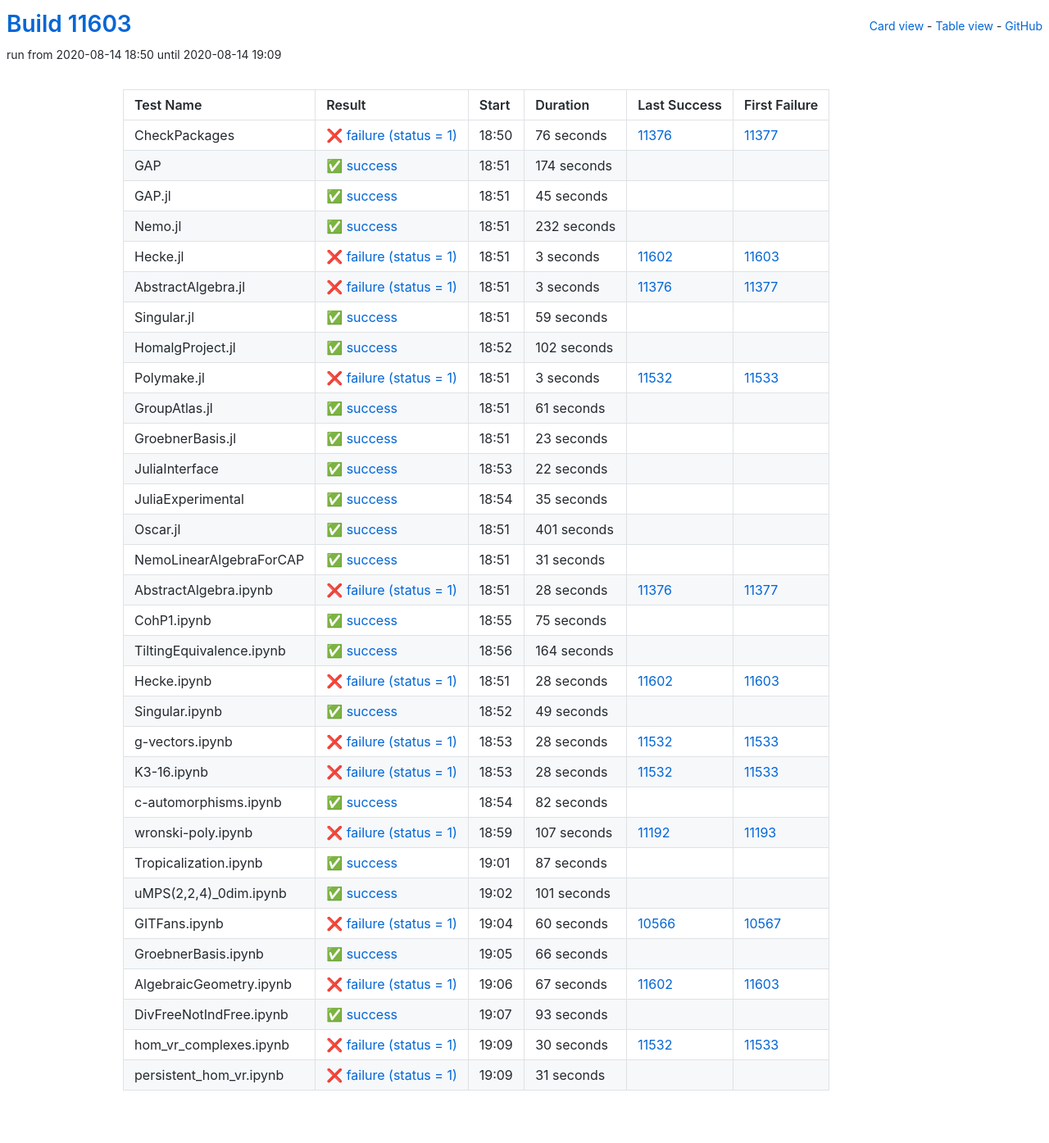
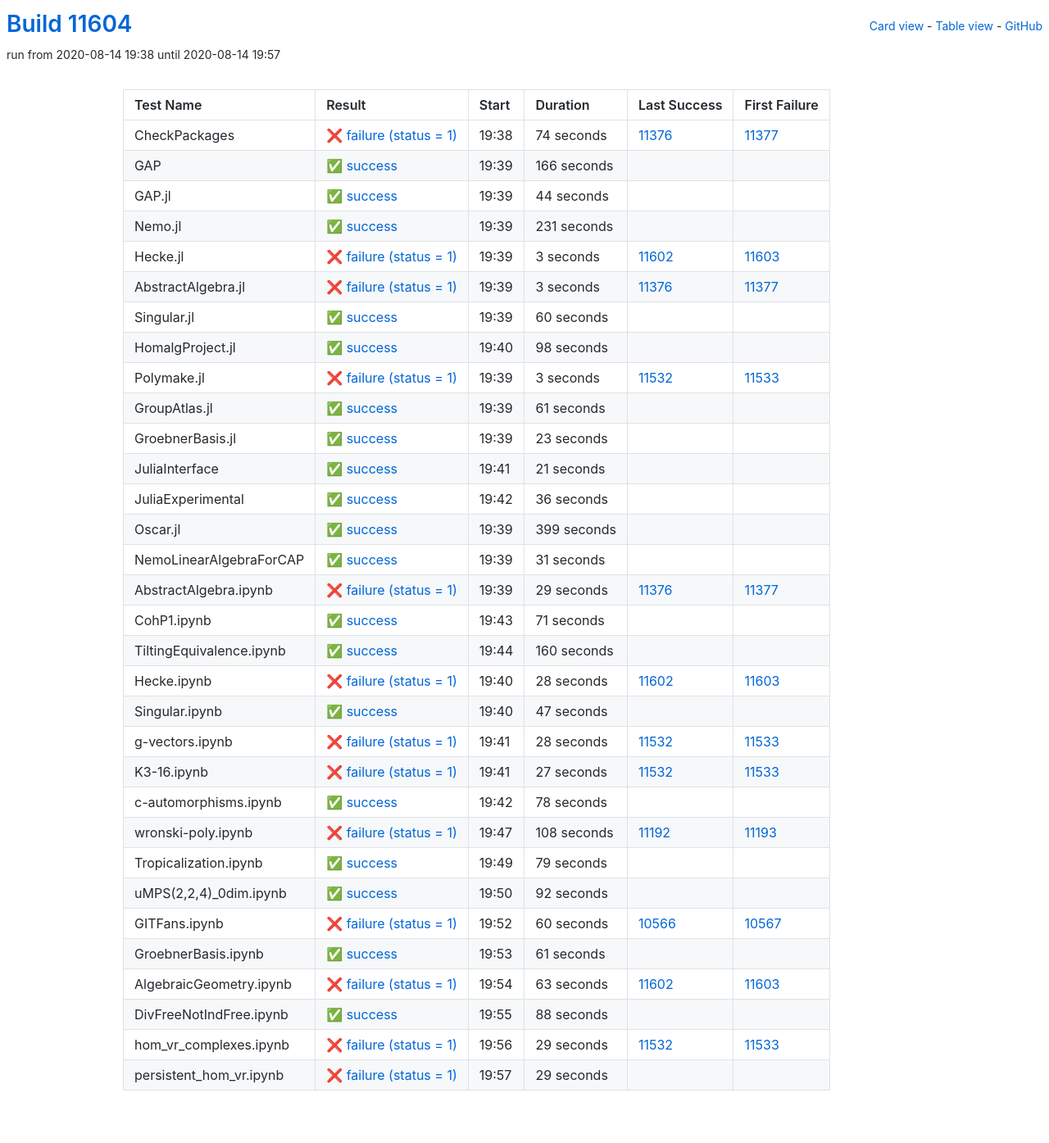
Before and after one commit to oscar-system/oscar-ci-status, a Jekyll site: the page built from table.html, in a window 1280 px wide. Shown: the whole page at 82% size. Built offline with Jekyll 4.4.1, drawn with Linux system fonts in a browser that asks for light colours.

Commit message:
Build #11604

```diff
--- a/_data/ci.yml
+++ b/_data/ci.yml
@@ -1,6 +1,6 @@
 ---
-build: 11603
-build_url: https://oscarci.mathematik.uni-kl.de/job/oscar/11603/
+build: 11604
+build_url: https://oscarci.mathematik.uni-kl.de/job/oscar/11604/
 job: oscar
 organization: oscar-system
 repo: oscar-ci-status
@@ -8,56 +8,56 @@
 tests:
 - name: CheckPackages
   id: checkpackages
-  log: https://oscarci.mathematik.uni-kl.de/job/oscar/11603/artifact/logs/build-11603/CheckPackages.log
-  start: 2020-08-14 18:50
+  log: https://oscarci.mathematik.uni-kl.de/job/oscar/11604/artifact/logs/build-11604/CheckPackages.log
+  start: 2020-08-14 19:38
   success: false
   exitcode: 1
   status: failure
-  duration: 76
+  duration: 74
   last_success: 11376
   last_success_url: https://oscarci.mathematik.uni-kl.de/job/oscar/11376/
   first_failure: 11377
   first_failure_url: https://oscarci.mathematik.uni-kl.de/job/oscar/11377/
 - name: GAP
   id: gap
-  log: https://oscarci.mathematik.uni-kl.de/job/oscar/11603/artifact/logs/build-11603/GAP.log
-  start: 2020-08-14 18:51
+  log: https://oscarci.mathematik.uni-kl.de/job/oscar/11604/artifact/logs/build-11604/GAP.log
+  start: 2020-08-14 19:39
   success: true
   exitcode: 0
   status: success
-  duration: 174
+  duration: 166
   last_success: false
   last_success_url:
   first_failure: false
   first_failure_url:
 - name: GAP.jl
   id: gap-jl
-  log: https://oscarci.mathematik.uni-kl.de/job/oscar/11603/artifact/logs/build-11603/GAP.jl.log
-  start: 2020-08-14 18:51
+  log: https://oscarci.mathematik.uni-kl.de/job/oscar/11604/artifact/logs/build-11604/GAP.jl.log
+  start: 2020-08-14 19:39
   success: true
   exitcode: 0
   status: success
-  duration: 45
+  duration: 44
   last_success: false
   last_success_url:
   first_failure: false
   first_failure_url:
 - name: Nemo.jl
   id: nemo-jl
-  log: https://oscarci.mathematik.uni-kl.de/job/oscar/11603/artifact/logs/build-11603/Nemo.jl.log
-  start: 2020-08-14 18:51
+  log: https://oscarci.mathematik.uni-kl.de/job/oscar/11604/artifact/logs/build-11604/Nemo.jl.log
+  start: 2020-08-14 19:39
   success: true
   exitcode: 0
   status: success
-  duration: 232
+  duration: 231
   last_success: false
   last_success_url:
   first_failure: false
   first_failure_url:
 - name: Hecke.jl
   id: hecke-jl
-  log: https://oscarci.mathematik.uni-kl.de/job/oscar/11603/artifact/logs/build-11603/Hecke.jl.log
-  start: 2020-08-14 18:51
+  log: https://oscarci.mathematik.uni-kl.de/job/oscar/11604/artifact/logs/build-11604/Hecke.jl.log
+  start: 2020-08-14 19:39
   success: false
   exitcode: 1
   status: failure
@@ -68,8 +68,8 @@
   first_failure_url: https://oscarci.mathematik.uni-kl.de/job/oscar/11603/
 - name: AbstractAlgebra.jl
   id: abstractalgebra-jl
-  log: https://oscarci.mathematik.uni-kl.de/job/oscar/11603/artifact/logs/build-11603/AbstractAlgebra.jl.log
-  start: 2020-08-14 18:51
+  log: https://oscarci.mathematik.uni-kl.de/job/oscar/11604/artifact/logs/build-11604/AbstractAlgebra.jl.log
+  start: 2020-08-14 19:39
   success: false
   exitcode: 1
   status: failure
@@ -80,32 +80,32 @@
   first_failure_url: https://oscarci.mathematik.uni-kl.de/job/oscar/11377/
 - name: Singular.jl
   id: singular-jl
-  log: https://oscarci.mathematik.uni-kl.de/job/oscar/11603/artifact/logs/build-11603/Singular.jl.log
-  start: 2020-08-14 18:51
+  log: https://oscarci.mathematik.uni-kl.de/job/oscar/11604/artifact/logs/build-11604/Singular.jl.log
+  start: 2020-08-14 19:39
   success: true
   exitcode: 0
   status: success
-  duration: 59
+  duration: 60
   last_success: false
   last_success_url:
   first_failure: false
   first_failure_url:
 - name: HomalgProject.jl
   id: homalgproject-jl
-  log: https://oscarci.mathematik.uni-kl.de/job/oscar/11603/artifact/logs/build-11603/HomalgProject.jl.log
-  start: 2020-08-14 18:52
+  log: https://oscarci.mathematik.uni-kl.de/job/oscar/11604/artifact/logs/build-11604/HomalgProject.jl.log
+  start: 2020-08-14 19:40
   success: true
   exitcode: 0
   status: success
-  duration: 102
+  duration: 98
   last_success: false
   last_success_url:
   first_failure: false
   first_failure_url:
 - name: Polymake.jl
   id: polymake-jl
-  log: https://oscarci.mathematik.uni-kl.de/job/oscar/11603/artifact/logs/build-11603/Polymake.jl.log
-  start: 2020-08-14 18:51
+  log: https://oscarci.mathematik.uni-kl.de/job/oscar/11604/artifact/logs/build-11604/Polymake.jl.log
+  start: 2020-08-14 19:39
   success: false
   exitcode: 1
   status: failure
@@ -116,8 +116,8 @@
   first_failure_url: https://oscarci.mathematik.uni-kl.de/job/oscar/11533/
 - name: GroupAtlas.jl
   id: groupatlas-jl
-  log: https://oscarci.mathematik.uni-kl.de/job/oscar/11603/artifact/logs/build-11603/GroupAtlas.jl.log
-  start: 2020-08-14 18:51
+  log: https://oscarci.mathematik.uni-kl.de/job/oscar/11604/artifact/logs/build-11604/GroupAtlas.jl.log
+  start: 2020-08-14 19:39
   success: true
   exitcode: 0
   status: success
@@ -128,8 +128,8 @@
   first_failure_url:
 - name: GroebnerBasis.jl
   id: groebnerbasis-jl
-  log: https://oscarci.mathematik.uni-kl.de/job/oscar/11603/artifact/logs/build-11603/GroebnerBasis.jl.log
-  start: 2020-08-14 18:51
+  log: https://oscarci.mathematik.uni-kl.de/job/oscar/11604/artifact/logs/build-11604/GroebnerBasis.jl.log
+  start: 2020-08-14 19:39
   success: true
   exitcode: 0
   status: success
@@ -140,44 +140,44 @@
   first_failure_url:
 - name: JuliaInterface
   id: juliainterface
-  log: https://oscarci.mathematik.uni-kl.de/job/oscar/11603/artifact/logs/build-11603/JuliaInterface.log
-  start: 2020-08-14 18:53
+  log: https://oscarci.mathematik.uni-kl.de/job/oscar/11604/artifact/logs/build-11604/JuliaInterface.log
+  start: 2020-08-14 19:41
   success: true
   exitcode: 0
   status: success
-  duration: 22
+  duration: 21
   last_success: false
   last_success_url:
   first_failure: false
   first_failure_url:
 - name: JuliaExperimental
   id: juliaexperimental
-  log: https://oscarci.mathematik.uni-kl.de/job/oscar/11603/artifact/logs/build-11603/JuliaExperimental.log
-  start: 2020-08-14 18:54
+  log: https://oscarci.mathematik.uni-kl.de/job/oscar/11604/artifact/logs/build-11604/JuliaExperimental.log
+  start: 2020-08-14 19:42
   success: true
   exitcode: 0
   status: success
-  duration: 35
+  duration: 36
   last_success: false
   last_success_url:
   first_failure: false
   first_failure_url:
 - name: Oscar.jl
   id: oscar-jl
-  log: https://oscarci.mathematik.uni-kl.de/job/oscar/11603/artifact/logs/build-11603/Oscar.jl.log
-  start: 2020-08-14 18:51
+  log: https://oscarci.mathematik.uni-kl.de/job/oscar/11604/artifact/logs/build-11604/Oscar.jl.log
+  start: 2020-08-14 19:39
   success: true
   exitcode: 0
   status: success
-  duration: 401
+  duration: 399
   last_success: false
   last_success_url:
   first_failure: false
   first_failure_url:
 - name: NemoLinearAlgebraForCAP
   id: nemolinearalgebraforcap
-  log: https://oscarci.mathematik.uni-kl.de/job/oscar/11603/artifact/logs/build-11603/NemoLinearAlgebraForCAP.log
-  start: 2020-08-14 18:51
+  log: https://oscarci.mathematik.uni-kl.de/job/oscar/11604/artifact/logs/build-11604/NemoLinearAlgebraForCAP.log
+  start: 2020-08-14 19:39
   success: true
   exitcode: 0
   status: success
@@ -188,44 +188,44 @@
   first_failure_url:
 - name: AbstractAlgebra.ipynb
   id: abstractalgebra-ipynb
-  log: https://oscarci.mathematik.uni-kl.de/job/oscar/11603/artifact/logs/build-11603/AbstractAlgebra.ipynb.log
-  start: 2020-08-14 18:51
+  log: https://oscarci.mathematik.uni-kl.de/job/oscar/11604/artifact/logs/build-11604/AbstractAlgebra.ipynb.log
+  start: 2020-08-14 19:39
   success: false
   exitcode: 1
   status: failure
-  duration: 28
+  duration: 29
   last_success: 11376
   last_success_url: https://oscarci.mathematik.uni-kl.de/job/oscar/11376/
   first_failure: 11377
   first_failure_url: https://oscarci.mathematik.uni-kl.de/job/oscar/11377/
 - name: CohP1.ipynb
   id: cohp1-ipynb
-  log: https://oscarci.mathematik.uni-kl.de/job/oscar/11603/artifact/logs/build-11603/CohP1.ipynb.log
-  start: 2020-08-14 18:55
+  log: https://oscarci.mathematik.uni-kl.de/job/oscar/11604/artifact/logs/build-11604/CohP1.ipynb.log
+  start: 2020-08-14 19:43
   success: true
   exitcode: 0
   status: success
-  duration: 75
+  duration: 71
   last_success: false
   last_success_url:
   first_failure: false
   first_failure_url:
 - name: TiltingEquivalence.ipynb
   id: tiltingequivalence-ipynb
-  log: https://oscarci.mathematik.uni-kl.de/job/oscar/11603/artifact/logs/build-11603/TiltingEquivalence.ipynb.log
-  start: 2020-08-14 18:56
+  log: https://oscarci.mathematik.uni-kl.de/job/oscar/11604/artifact/logs/build-11604/TiltingEquivalence.ipynb.log
+  start: 2020-08-14 19:44
   success: true
   exitcode: 0
   status: success
-  duration: 164
+  duration: 160
   last_success: false
   last_success_url:
   first_failure: false
   first_failure_url:
 - name: Hecke.ipynb
   id: hecke-ipynb
-  log: https://oscarci.mathematik.uni-kl.de/job/oscar/11603/artifact/logs/build-11603/Hecke.ipynb.log
-  start: 2020-08-14 18:51
+  log: https://oscarci.mathematik.uni-kl.de/job/oscar/11604/artifact/logs/build-11604/Hecke.ipynb.log
+  start: 2020-08-14 19:40
   success: false
   exitcode: 1
   status: failure
@@ -236,20 +236,20 @@
   first_failure_url: https://oscarci.mathematik.uni-kl.de/job/oscar/11603/
 - name: Singular.ipynb
   id: singular-ipynb
-  log: https://oscarci.mathematik.uni-kl.de/job/oscar/11603/artifact/logs/build-11603/Singular.ipynb.log
-  start: 2020-08-14 18:52
+  log: https://oscarci.mathematik.uni-kl.de/job/oscar/11604/artifact/logs/build-11604/Singular.ipynb.log
+  start: 2020-08-14 19:40
   success: true
   exitcode: 0
   status: success
-  duration: 49
+  duration: 47
   last_success: false
   last_success_url:
   first_failure: false
   first_failure_url:
 - name: g-vectors.ipynb
   id: g-vectors-ipynb
-  log: https://oscarci.mathematik.uni-kl.de/job/oscar/11603/artifact/logs/build-11603/g-vectors.ipynb.log
-  start: 2020-08-14 18:53
+  log: https://oscarci.mathematik.uni-kl.de/job/oscar/11604/artifact/logs/build-11604/g-vectors.ipynb.log
+  start: 2020-08-14 19:41
   success: false
   exitcode: 1
   status: failure
@@ -260,68 +260,68 @@
   first_failure_url: https://oscarci.mathematik.uni-kl.de/job/oscar/11533/
 - name: K3-16.ipynb
   id: k3-16-ipynb
-  log: https://oscarci.mathematik.uni-kl.de/job/oscar/11603/artifact/logs/build-11603/K3-16.ipynb.log
-  start: 2020-08-14 18:53
+  log: https://oscarci.mathematik.uni-kl.de/job/oscar/11604/artifact/logs/build-11604/K3-16.ipynb.log
+  start: 2020-08-14 19:41
   success: false
   exitcode: 1
   status: failure
-  duration: 28
+  duration: 27
   last_success: 11532
   last_success_url: https://oscarci.mathematik.uni-kl.de/job/oscar/11532/
   first_failure: 11533
   first_failure_url: https://oscarci.mathematik.uni-kl.de/job/oscar/11533/
 - name: c-automorphisms.ipynb
   id: c-automorphisms-ipynb
-  log: https://oscarci.mathematik.uni-kl.de/job/oscar/11603/artifact/logs/build-11603/c-automorphisms.ipynb.log
-  start: 2020-08-14 18:54
+  log: https://oscarci.mathematik.uni-kl.de/job/oscar/11604/artifact/logs/build-11604/c-automorphisms.ipynb.log
+  start: 2020-08-14 19:42
   success: true
   exitcode: 0
   status: success
-  duration: 82
+  duration: 78
   last_success: false
   last_success_url:
   first_failure: false
   first_failure_url:
 - name: wronski-poly.ipynb
   id: wronski-poly-ipynb
-  log: https://oscarci.mathematik.uni-kl.de/job/oscar/11603/artifact/logs/build-11603/wronski-poly.ipynb.log
-  start: 2020-08-14 18:59
+  log: https://oscarci.mathematik.uni-kl.de/job/oscar/11604/artifact/logs/build-11604/wronski-poly.ipynb.log
+  start: 2020-08-14 19:47
   success: false
   exitcode: 1
   status: failure
-  duration: 107
+  duration: 108
   last_success: 11192
   last_success_url: https://oscarci.mathematik.uni-kl.de/job/oscar/11192/
   first_failure: 11193
   first_failure_url: https://oscarci.mathematik.uni-kl.de/job/oscar/11193/
 - name: Tropicalization.ipynb
   id: tropicalization-ipynb
-  log: https://oscarci.mathematik.uni-kl.de/job/oscar/11603/artifact/logs/build-11603/Tropicalization.ipynb.log
-  start: 2020-08-14 19:01
+  log: https://oscarci.mathematik.uni-kl.de/job/oscar/11604/artifact/logs/build-11604/Tropicalization.ipynb.log
+  start: 2020-08-14 19:49
   success: true
   exitcode: 0
   status: success
-  duration: 87
+  duration: 79
   last_success: false
   last_success_url:
   first_failure: false
   first_failure_url:
 - name: uMPS(2,2,4)_0dim.ipynb
   id: umps-2-2-4-0dim-ipynb
-  log: https://oscarci.mathematik.uni-kl.de/job/oscar/11603/artifact/logs/build-11603/uMPS-2-2-4-_0dim.ipynb.log
-  start: 2020-08-14 19:02
+  log: https://oscarci.mathematik.uni-kl.de/job/oscar/11604/artifact/logs/build-11604/uMPS-2-2-4-_0dim.ipynb.log
+  start: 2020-08-14 19:50
   success: true
   exitcode: 0
   status: success
-  duration: 101
+  duration: 92
   last_success: false
   last_success_url:
   first_failure: false
   first_failure_url:
 - name: GITFans.ipynb
   id: gitfans-ipynb
-  log: https://oscarci.mathematik.uni-kl.de/job/oscar/11603/artifact/logs/build-11603/GITFans.ipynb.log
-  start: 2020-08-14 19:04
+  log: https://oscarci.mathematik.uni-kl.de/job/oscar/11604/artifact/logs/build-11604/GITFans.ipynb.log
+  start: 2020-08-14 19:52
   success: false
   exitcode: 1
   status: failure
@@ -332,60 +332,60 @@
   first_failure_url: https://oscarci.mathematik.uni-kl.de/job/oscar/10567/
 - name: GroebnerBasis.ipynb
   id: groebnerbasis-ipynb
-  log: https://oscarci.mathematik.uni-kl.de/job/oscar/11603/artifact/logs/build-11603/GroebnerBasis.ipynb.log
-  start: 2020-08-14 19:05
+  log: https://oscarci.mathematik.uni-kl.de/job/oscar/11604/artifact/logs/build-11604/GroebnerBasis.ipynb.log
+  start: 2020-08-14 19:53
   success: true
   exitcode: 0
   status: success
-  duration: 66
+  duration: 61
   last_success: false
   last_success_url:
   first_failure: false
   first_failure_url:
 - name: AlgebraicGeometry.ipynb
   id: algebraicgeometry-ipynb
-  log: https://oscarci.mathematik.uni-kl.de/job/oscar/11603/artifact/logs/build-11603/AlgebraicGeometry.ipynb.log
-  start: 2020-08-14 19:06
+  log: https://oscarci.mathematik.uni-kl.de/job/oscar/11604/artifact/logs/build-11604/AlgebraicGeometry.ipynb.log
+  start: 2020-08-14 19:54
   success: false
   exitcode: 1
   status: failure
-  duration: 67
+  duration: 63
   last_success: 11602
   last_success_url: https://oscarci.mathematik.uni-kl.de/job/oscar/11602/
   first_failure: 11603
   first_failure_url: https://oscarci.mathematik.uni-kl.de/job/oscar/11603/
 - name: DivFreeNotIndFree.ipynb
   id: divfreenotindfree-ipynb
-  log: https://oscarci.mathematik.uni-kl.de/job/oscar/11603/artifact/logs/build-11603/DivFreeNotIndFree.ipynb.log
-  start: 2020-08-14 19:07
+  log: https://oscarci.mathematik.uni-kl.de/job/oscar/11604/artifact/logs/build-11604/DivFreeNotIndFree.ipynb.log
+  start: 2020-08-14 19:55
   success: true
   exitcode: 0
   status: success
-  duration: 93
+  duration: 88
   last_success: false
   last_success_url:
   first_failure: false
   first_failure_url:
 - name: hom_vr_complexes.ipynb
   id: hom-vr-complexes-ipynb
-  log: https://oscarci.mathematik.uni-kl.de/job/oscar/11603/artifact/logs/build-11603/hom_vr_complexes.ipynb.log
-  start: 2020-08-14 19:09
+  log: https://oscarci.mathematik.uni-kl.de/job/oscar/11604/artifact/logs/build-11604/hom_vr_complexes.ipynb.log
+  start: 2020-08-14 19:56
   success: false
   exitcode: 1
   status: failure
-  duration: 30
+  duration: 29
   last_success: 11532
   last_success_url: https://oscarci.mathematik.uni-kl.de/job/oscar/11532/
   first_failure: 11533
   first_failure_url: https://oscarci.mathematik.uni-kl.de/job/oscar/11533/
 - name: persistent_hom_vr.ipynb
   id: persistent-hom-vr-ipynb
-  log: https://oscarci.mathematik.uni-kl.de/job/oscar/11603/artifact/logs/build-11603/persistent_hom_vr.ipynb.log
-  start: 2020-08-14 19:09
+  log: https://oscarci.mathematik.uni-kl.de/job/oscar/11604/artifact/logs/build-11604/persistent_hom_vr.ipynb.log
+  start: 2020-08-14 19:57
   success: false
   exitcode: 1
   status: failure
-  duration: 31
+  duration: 29
   last_success: false
   last_success_url:
   first_failure: false
```
Also changed, not shown: README.md.
